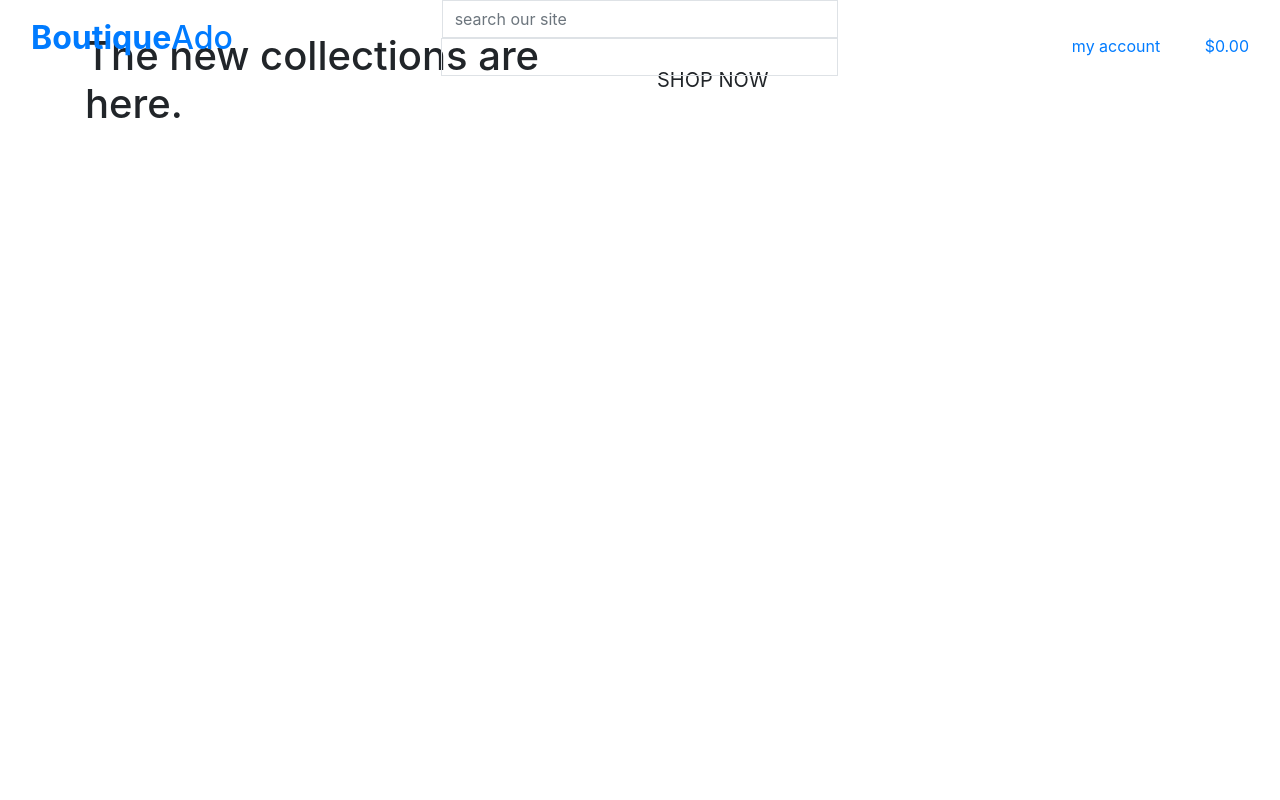
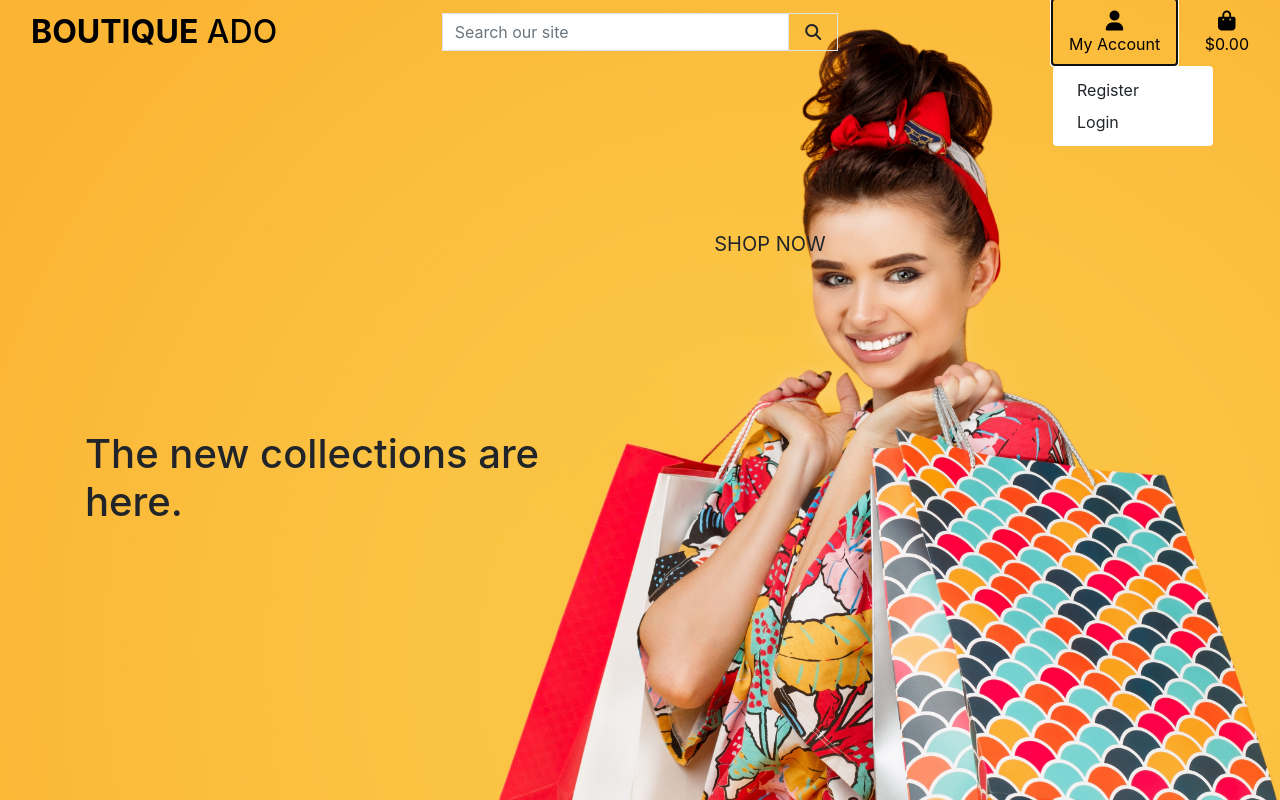
Before and after one commit to nishuileabhain/boutique_ado_v1, a Django app: page / in a window 1280 px wide, after a click on "My Account". Run offline with Django 3.2, Linux system fonts and the light colour scheme; some libraries are stand-ins or nearby versions.

Commit message:
add css to homepage and media paths

```diff
--- a/boutique_ado/settings.py
+++ b/boutique_ado/settings.py
@@ -155,6 +155,10 @@
 # https://docs.djangoproject.com/en/3.2/howto/static-files/
 
 STATIC_URL = '/static/'
+STATICFILE_DIRS = (os.path.join(BASE_DIR, 'static'),)
+
+MEDIA_URL = '/media/'
+MEDIA_ROOT = os.path.join(BASE_DIR, 'media')
 
 # Default primary key field type
 # https://docs.djangoproject.com/en/3.2/ref/settings/#default-auto-field
--- a/boutique_ado/urls.py
+++ b/boutique_ado/urls.py
@@ -15,9 +15,11 @@
 """
 from django.contrib import admin
 from django.urls import path, include
+from django.conf import settings
+from django.conf.urls.static import static
 
 urlpatterns = [
     path('admin/', admin.site.urls),
     path('accounts/', include('allauth.urls')),
     path('', include('home.urls'))
-]
+] + static(settings.MEDIA_URL, document_root=settings.MEDIA_ROOT)
--- /dev/null
+++ b/static/css/base.css
@@ -0,0 +1,81 @@
+html {
+    height: 100%;
+}
+
+body {
+    background: url('/media/homepage_background_cropped.jpg') no-repeat center center fixed;
+    background-size: cover;
+    height: calc(100vh - 164px);
+    color: #555;
+    font-family: 'Lato';
+}
+
+/* from Bulma */
+.icon {
+    align-items: center;
+    display: inline-flex;
+    justify-content: center;
+    height: 1.5rem;
+    width: 1.5rem;
+}
+
+.logo-font {
+    text-transform: uppercase;
+}
+
+.main-logo-link {
+    width: fit-content;
+}
+
+.shop-now-button {
+    background: black;
+    color: white;
+    min-width: 260px;
+}
+
+.btn-black {
+    background: black;
+    color: white;
+}
+
+.shop-now-button:hover,
+.shop-now-button:active,
+.shop-now-button:focus,
+.btn-black:hover,
+.btn-black:active,
+.btn-black:focus {
+    background: #222;
+    color: white;
+}
+
+.text-black {
+    color: #000 !important;
+}
+
+.border-black {
+    border: 1px solid black !important;
+}
+
+/* -------------------------------- Media Queries */
+
+/* Slightly larger container on xl screens */
+@media (min-width: 1200px) {
+  .container {
+    max-width: 80%;
+  }
+}
+
+/* fixed top navbar only on medium and up */
+@media (min-width: 992px) {
+    .fixed-top-desktop-only {
+        position: fixed;
+        top: 0;
+        right: 0;
+        left: 0;
+        z-index: 1030;
+    }
+
+    .header-container {
+        padding-top: 164px;
+    }
+}
--- a/templates/base.html
+++ b/templates/base.html
@@ -1,35 +1,36 @@
 {% load static %}
+
 <!doctype html>
 <html lang="en">
   <head>
-    <!-- Required meta tags -->
+
     {% block meta %}
         <meta http-equiv="X-UA-Compatible" content="ie=edge">
         <meta charset="utf-8">
         <meta name="viewport" content="width=device-width, initial-scale=1, shrink-to-fit=no">
     {% endblock %}
+
     {% block extra_meta %}
     {% endblock %}
-    <!-- Bootstrap CSS -->
+
     {% block corecss %}
+    <link rel="stylesheet" href="{% static 'css/base.css' %}" >
+    <link href="https://fonts.googleapis.com/css2?family=Lato:wght@100&display=swap" rel="stylesheet">
     <link rel="stylesheet" href="https://stackpath.bootstrapcdn.com/bootstrap/4.4.1/css/bootstrap.min.css" integrity="sha384-Vkoo8x4CGsO3+Hhxv8T/Q5PaXtkKtu6ug5TOeNV6gBiFeWPGFN9MuhOf23Q9Ifjh" crossorigin="anonymous">
     {% endblock %}
+
     {% block extra_css %}
     {% endblock %}
-    <!--  JavaScript -->
 
-    <!-- Option 1: Bootstrap Bundle with Popper -->
     {% block corejs %}
-    <script src="https://code.jquery.com/jquery-3.6.0.min.js" integrity="sha256-/xUj+3OJU5yExlq6GSYGSHk7tPXikynS7ogEvDej/m4=" crossorigin="anonymous"></script>
-    <script src="https://cdn.jsdelivr.net/npm/bootstrap@5.1.3/dist/js/bootstrap.bundle.min.js" integrity="sha384-ka7Sk0Gln4gmtz2MlQnikT1wXgYsOg+OMhuP+IlRH9sENBO0LRn5q+8nbTov4+1p" crossorigin="anonymous"></script>
+        <script src="https://kit.fontawesome.com/624d8a4e8d.js" crossorigin="anonymous"></script>
+        <script src="https://code.jquery.com/jquery-3.4.1.slim.min.js" integrity="sha384-J6qa4849blE2+poT4WnyKhv5vZF5SrPo0iEjwBvKU7imGFAV0wwj1yYfoRSJoZ+n" crossorigin="anonymous"></script>
+        <script src="https://cdn.jsdelivr.net/npm/popper.js@1.16.0/dist/umd/popper.min.js" integrity="sha384-Q6E9RHvbIyZFJoft+2mJbHaEWldlvI9IOYy5n3zV9zzTtmI3UksdQRVvoxMfooAo" crossorigin="anonymous"></script>
+        <script src="https://stackpath.bootstrapcdn.com/bootstrap/4.4.1/js/bootstrap.min.js" integrity="sha384-wfSDF2E50Y2D1uUdj0O3uMBJnjuUD4Ih7YwaYd1iqfktj0Uod8GCExl3Og8ifwB6" crossorigin="anonymous"></script>
     {% endblock %}
+
     {% block extra_js %}
     {% endblock %}
-    <!-- Option 2: Separate Popper and Bootstrap JS -->
-    <!--
-    <script src="https://cdn.jsdelivr.net/npm/@popperjs/core@2.10.2/dist/umd/popper.min.js" integrity="sha384-7+zCNj/IqJ95wo16oMtfsKbZ9ccEh31eOz1HGyDuCQ6wgnyJNSYdrPa03rtR1zdB" crossorigin="anonymous"></script>
-    <script src="https://cdn.jsdelivr.net/npm/bootstrap@5.1.3/dist/js/bootstrap.min.js" integrity="sha384-QJHtvGhmr9XOIpI6YVutG+2QOK9T+ZnN4kzFN1RtK3zEFEIsxhlmWl5/YESvpZ13" crossorigin="anonymous"></script>
-    -->
 
     <title>Boutique Ado {% block extra_title %}{% endblock %}</title>
   </head>
@@ -38,14 +39,13 @@
         <div class="row">
             <div class="col-12 col-lg-4 my-auto py-1 py-lg-0 text-center text-lg-left">
                 <a href="{% url 'home' %}" class="nav-link main-logo-link">
-            <h2 class="logo-font text-black my-0"><strong>Boutique</strong>Ado</h2>
+                    <h2 class="logo-font text-black my-0"><strong>Boutique</strong> Ado</h2>
                 </a>
             </div>
-
             <div class="col-12 col-lg-4 my-auto py-1 py-lg-0">
-          <form method='GET' action=''>
-            <div class="imput-group w-100">
-              <input class="form-control border border-black rounded-0" type="test" name="q" placeholder="search our site">
+                <form method="GET" action="">
+                    <div class="input-group w-100">
+                        <input class="form-control border border-black rounded-0" type="text" name="q" placeholder="Search our site">
                         <div class="input-group-append">
                             <button class="form-control btn btn-black border border-black rounded-0" type="submit">
                                 <span class="icon">
@@ -61,30 +61,29 @@
                     <li class="list-inline-item dropdown">
                         <a class="text-black nav-link" href="#" id="user-options" data-toggle="dropdown" aria-haspopup="true" aria-expanded="false">
                             <div class="text-center">
-                  <div>
-                    <i class="fas fa-user fa-lg"></i>
-                    <p class="my-0">my account</p>
+                                <div><i class="fas fa-user fa-lg"></i></div>
+                                <p class="my-0">My Account</p>
                             </div>
                         </a>
-              <div class="dropdown-menu border-0" aria-labbelledby="user-options">
+                        <div class="dropdown-menu border-0" aria-labelledby="user-options">
                             {% if request.user.is_authenticated %}
                                 {% if request.user.is_superuser %}
-                  <a href="" class="dropdown-item">product management</a>
+                                    <a href="" class="dropdown-item">Product Management</a>
                                 {% endif %}
-                <a href="" class="dropdown-item">my profile</a>
-                <a href="{% url 'account logout' %}" class="dropdown-item">logout</a>
+                                <a href="" class="dropdown-item">My Profile</a>
+                                <a href="{% url 'account_logout' %}" class="dropdown-item">Logout</a>
                             {% else %}
-                <a href="{% url 'account register' %}" class="dropdown-item">register</a>
-                <a href="{% url 'account login' %}" class="dropdown-item">login</a>
+                                <a href="{% url 'account_signup' %}" class="dropdown-item">Register</a>
+                                <a href="{% url 'account_login' %}" class="dropdown-item">Login</a>
                             {% endif %}
                         </div>
                     </li>
-            <li class="list-inline-item ">
-              <a class="{% if grand_total %} text-info font-weight-bold {% else %} text-black {% endif %} nav-link " href="" >
+                    <li class="list-inline-item">
+                        <a class="{% if grand_total %}text-info font-weight-bold{% else %}text-black{% endif %} nav-link" href="">
                             <div class="text-center">
                                 <div><i class="fas fa-shopping-bag fa-lg"></i></div>
                                 <p class="my-0">
-                      {% if grand_total%}
+                                    {% if grand_total %}
                                         ${{ grand_total|floatformat:2 }}
                                     {% else %}
                                         $0.00
@@ -96,15 +95,12 @@
                 </ul>
             </div>
         </div>
-
-
     </header>
-
-
 
     {% if messages %}
         <div class="message-container"></div>
     {% endif %}
+
     {% block page_header %}
     {% endblock %}
 
@@ -113,5 +109,7 @@
 
     {% block postloadjs %}
     {% endblock %}
+
+
   </body>
 </html>
```
Also changed, not shown: media/DP1223201517040398M.jpg (added), media/DP1228201517142050M.jpg (added), media/DP1230201417013175M.jpg (added), media/DP1230201520420777C.jpg (added), media/homepage_background_cropped.jpg (added), media/noimage.png (added). Lines whose indentation alone changed are shown as unchanged.
